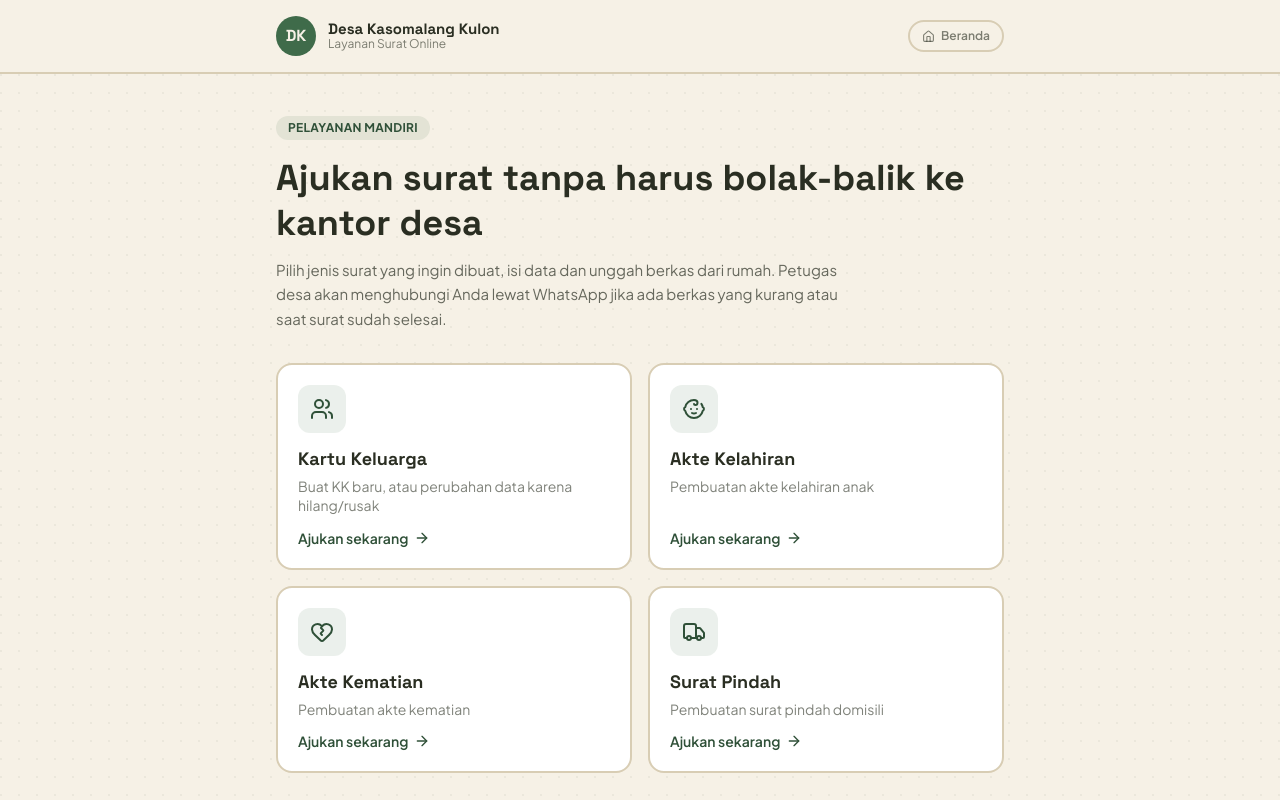
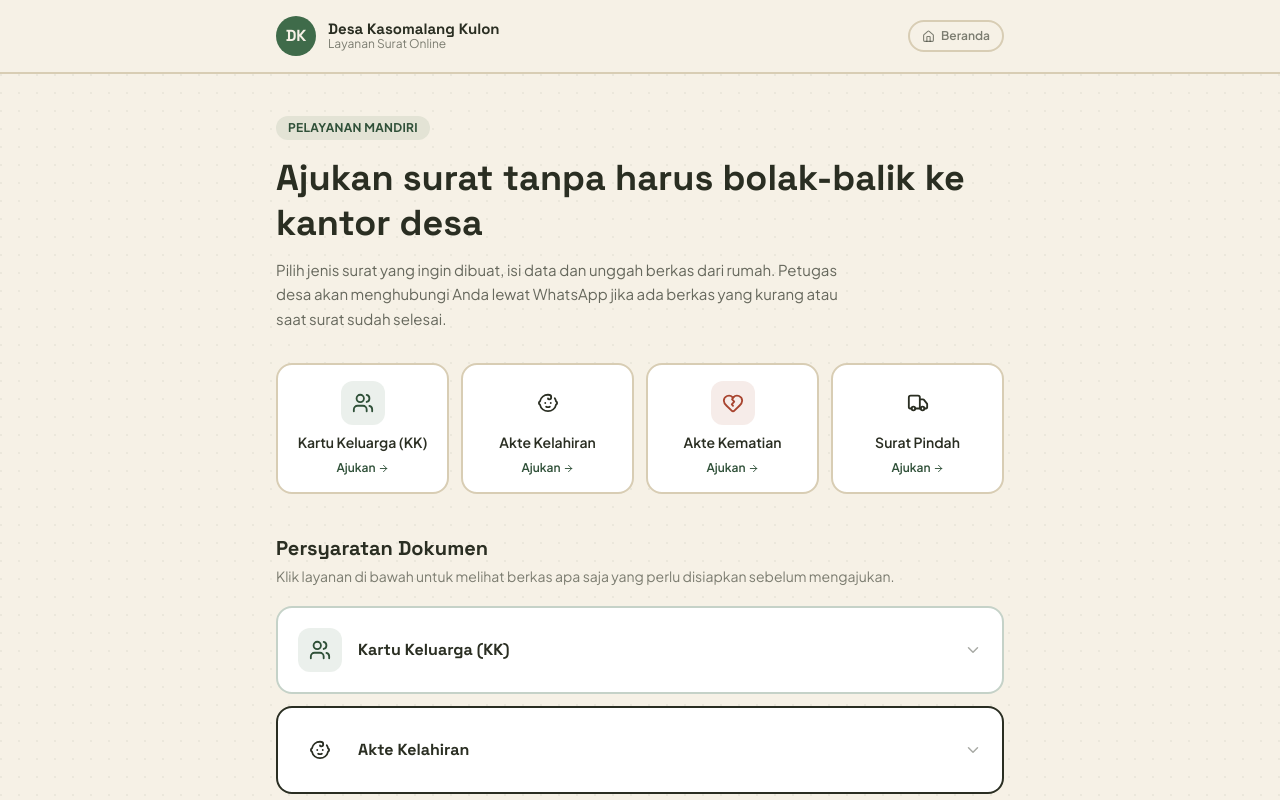
Before and after one commit to xxcode2/disdukdesa, a Next.js app in the folder desa-kasomalang/: page / in a window 1280 px wide. Shown: the top 800 px of the page. Built offline with nearby package versions, Linux system fonts and the light colour scheme.

Commit message:
Update page.tsx

```diff
--- a/desa-kasomalang/src/app/page.tsx
+++ b/desa-kasomalang/src/app/page.tsx
@@ -1,41 +1,214 @@
 import Link from 'next/link';
-import { Users, Baby, HeartCrack, Truck, ArrowRight, MessageCircleMore } from 'lucide-react';
+import { Users, Baby, HeartCrack, Truck, ArrowRight, MessageCircleMore, ChevronDown } from 'lucide-react';
 import { Header } from '@/components/layout/Header';
 import { Footer } from '@/components/layout/Footer';
 
-const layananList = [
+// ──────────────────────────────────────────────
+// DATA PERSYARATAN PER LAYANAN
+// ──────────────────────────────────────────────
+const persyaratan = [
   {
     href: '/ajukan/kk',
     icon: Users,
-    judul: 'Kartu Keluarga',
-    deskripsi: 'Buat KK baru, atau perubahan data karena hilang/rusak',
+    judul: 'Kartu Keluarga (KK)',
+    warna: 'bg-sawah/10 text-sawah-gelap',
+    border: 'border-sawah/30',
+    kategori: [
+      {
+        label: 'KK Baru',
+        dokumen: [
+          'Surat Nikah / Cerai / SPTJM',
+          'Ijasah / Ket. Tidak Punya Ijasah',
+          'Akta Kelahiran / Ket. Lahir',
+          'Form Biodata KK F-1.01 (dari Desa)',
+          'Kartu Keluarga (jika ada)',
+          'Form KK Baru F-1.15 (dari Desa)',
+          'FC KTP',
+          'Surat Ket. Peristiwa Kependudukan',
+          'Form Permohonan Dafduk F-1.02 (dari Desa)',
+        ],
+      },
+      {
+        label: 'Perubahan Data',
+        dokumen: [
+          'Kartu Keluarga Lama / Rusak',
+          'Surat Nikah / Cerai / SPTJM',
+          'Surat Pindah (jika ada)',
+          'Akta Kelahiran / Ket. Lahir',
+          'Surat Kehilangan (jika ada)',
+          'KTP Orang Tua',
+          'KTP Saksi',
+          'KTP Pelapor',
+          'Ket. Lahir Bidan / SPTJM Kelahiran',
+          'Form Kelahiran Capil F-2.01',
+          'FC KTP',
+        ],
+      },
+      {
+        label: 'KK Hilang',
+        dokumen: [
+          'Akta Kelahiran / Ket. Lahir',
+          'Kartu Keluarga (jika ada)',
+          'Surat Kehilangan Kepolisian',
+          'FC KTP',
+        ],
+      },
+      {
+        label: 'KK Rusak',
+        dokumen: [
+          'Akta Kelahiran / Ket. Lahir',
+          'Kartu Keluarga Lama',
+          'KTP Pelapor',
+          'FC KTP',
+        ],
+      },
+    ],
   },
   {
     href: '/ajukan/akte_lahir',
     icon: Baby,
     judul: 'Akte Kelahiran',
-    deskripsi: 'Pembuatan akte kelahiran anak',
+    warna: 'bg-biru/10 text-biru-gelap',
+    border: 'border-biru/30',
+    kategori: [
+      {
+        label: 'Akte Baru',
+        dokumen: [
+          'Surat Nikah / Cerai / SPTJM',
+          'Kartu Keluarga',
+          'KTP Orang Tua',
+          'KTP Saksi',
+          'KTP Pelapor',
+          'Ket. Lahir Bidan / SPTJM Kelahiran',
+          'Form Kelahiran Capil F-2.01 (dari Desa)',
+        ],
+      },
+      {
+        label: 'Perubahan Data',
+        dokumen: [
+          'Kartu Keluarga Lama / Rusak',
+          'Surat Nikah / Cerai / SPTJM',
+          'Surat Pindah (jika ada)',
+          'Akta Kelahiran / Ket. Lahir',
+          'Surat Kehilangan (jika ada)',
+          'KTP Orang Tua',
+          'KTP Saksi',
+          'KTP Pelapor',
+          'Ket. Lahir Bidan / SPTJM Kelahiran',
+          'Form Kelahiran Capil F-2.01',
+          'FC KTP',
+        ],
+      },
+    ],
   },
   {
     href: '/ajukan/akte_mati',
     icon: HeartCrack,
     judul: 'Akte Kematian',
-    deskripsi: 'Pembuatan akte kematian',
+    warna: 'bg-bata/10 text-bata',
+    border: 'border-bata/30',
+    kategori: [
+      {
+        label: 'Persyaratan',
+        dokumen: [
+          'Kartu Keluarga (KK)',
+          'KTP Almarhum/Almarhumah',
+          'KTP Saksi 1',
+          'KTP Saksi 2',
+          'KTP Pelapor',
+          'Formulir Kematian dari Desa',
+          'Surat / Ket. Kematian dari RS atau Desa',
+        ],
+      },
+    ],
   },
   {
     href: '/ajukan/surat_pindah',
     icon: Truck,
     judul: 'Surat Pindah',
-    deskripsi: 'Pembuatan surat pindah domisili',
+    warna: 'bg-emas/10 text-emas-gelap',
+    border: 'border-emas/30',
+    kategori: [
+      {
+        label: 'Persyaratan',
+        dokumen: [
+          'Kartu Keluarga (KK)',
+          'Foto Copy KTP',
+          'Form Perpindahan dari Desa (jika ada)',
+        ],
+      },
+    ],
   },
 ];
 
+// ──────────────────────────────────────────────
+// KOMPONEN ACCORDION PERSYARATAN
+// ──────────────────────────────────────────────
+function KartuPersyaratan({
+  href,
+  icon: Icon,
+  judul,
+  warna,
+  border,
+  kategori,
+}: (typeof persyaratan)[0]) {
+  return (
+    <details className={`group rounded-2xl border-2 ${border} bg-white overflow-hidden`}>
+      <summary className="flex cursor-pointer items-center gap-4 p-5 list-none select-none">
+        <div className={`flex h-11 w-11 items-center justify-center rounded-xl ${warna} shrink-0`}>
+          <Icon size={22} />
+        </div>
+        <span className="font-display font-bold text-tinta text-base flex-1">{judul}</span>
+        <ChevronDown
+          size={18}
+          className="text-tinta/40 shrink-0 transition-transform duration-200 group-open:rotate-180"
+        />
+      </summary>
+
+      <div className="px-5 pb-5 flex flex-col gap-4 border-t-2 border-garis pt-4">
+        {kategori.map((kat) => (
+          <div key={kat.label}>
+            {kategori.length > 1 && (
+              <p className={`text-xs font-bold uppercase tracking-wide mb-2 ${warna.split(' ')[1]}`}>
+                {kat.label}
+              </p>
+            )}
+            <ul className="flex flex-col gap-1.5">
+              {kat.dokumen.map((dok, i) => (
+                <li key={i} className="flex items-start gap-2 text-sm text-tinta/80">
+                  <span className={`mt-0.5 h-4 w-4 rounded-full flex items-center justify-center text-[10px] font-bold shrink-0 ${warna}`}>
+                    {i + 1}
+                  </span>
+                  {dok}
+                </li>
+              ))}
+            </ul>
+          </div>
+        ))}
+
+        <Link
+          href={href}
+          className={`mt-1 inline-flex items-center gap-1.5 text-sm font-semibold rounded-xl px-4 py-2.5 transition-colors ${warna} hover:opacity-80`}
+        >
+          Ajukan Sekarang
+          <ArrowRight size={15} />
+        </Link>
+      </div>
+    </details>
+  );
+}
+
+// ──────────────────────────────────────────────
+// HALAMAN UTAMA
+// ──────────────────────────────────────────────
 export default function HomePage() {
   return (
     <>
       <Header />
       <main className="flex-1 tekstur-kertas">
         <div className="mx-auto max-w-3xl px-5 py-10">
+
+          {/* Hero */}
           <div className="anim-muncul">
             <span className="inline-block rounded-full bg-sawah/10 text-sawah-gelap text-xs font-bold uppercase tracking-wide px-3 py-1 mb-4">
               Pelayanan Mandiri
@@ -50,29 +223,40 @@ export default function HomePage() {
             </p>
           </div>
 
-          <div className="mt-8 grid gap-4 sm:grid-cols-2">
-            {layananList.map(({ href, icon: Icon, judul, deskripsi }, i) => (
+          {/* Pilihan layanan cepat */}
+          <div className="mt-8 grid gap-3 grid-cols-2 sm:grid-cols-4">
+            {persyaratan.map(({ href, icon: Icon, judul, warna }, i) => (
               <Link
                 key={href}
                 href={href}
                 style={{ animationDelay: `${i * 60}ms` }}
-                className="anim-muncul group flex flex-col gap-3 rounded-2xl border-2 border-garis bg-white p-5 transition-all hover:border-sawah hover:shadow-[4px_4px_0_0_var(--sawah)]"
+                className="anim-muncul group flex flex-col items-center gap-2 rounded-2xl border-2 border-garis bg-white p-4 transition-all hover:border-sawah hover:shadow-[3px_3px_0_0_var(--sawah)] text-center"
               >
-                <div className="flex h-12 w-12 items-center justify-center rounded-xl bg-sawah/10 text-sawah-gelap">
-                  <Icon size={24} />
+                <div className={`flex h-11 w-11 items-center justify-center rounded-xl ${warna}`}>
+                  <Icon size={22} />
                 </div>
-                <div>
-                  <h2 className="font-display font-bold text-lg text-tinta">{judul}</h2>
-                  <p className="text-sm text-tinta/60 mt-1 leading-snug">{deskripsi}</p>
-                </div>
-                <span className="mt-auto flex items-center gap-1.5 text-sm font-semibold text-sawah-gelap">
-                  Ajukan sekarang
-                  <ArrowRight size={16} className="transition-transform group-hover:translate-x-1" />
+                <span className="text-sm font-semibold text-tinta leading-snug">{judul}</span>
+                <span className="text-xs text-sawah-gelap font-semibold flex items-center gap-0.5">
+                  Ajukan <ArrowRight size={11} className="transition-transform group-hover:translate-x-0.5" />
                 </span>
               </Link>
             ))}
           </div>
 
+          {/* Persyaratan */}
+          <div className="mt-10 anim-muncul">
+            <h2 className="font-display text-xl font-bold text-tinta mb-1">Persyaratan Dokumen</h2>
+            <p className="text-sm text-tinta/60 mb-5">
+              Klik layanan di bawah untuk melihat berkas apa saja yang perlu disiapkan sebelum mengajukan.
+            </p>
+            <div className="flex flex-col gap-3">
+              {persyaratan.map((item) => (
+                <KartuPersyaratan key={item.href} {...item} />
+              ))}
+            </div>
+          </div>
+
+          {/* Info tiket */}
           <div className="anim-muncul mt-8 flex items-start gap-3 rounded-2xl border-2 border-garis bg-kertas-2 p-5">
             <MessageCircleMore size={22} className="text-sawah-gelap shrink-0 mt-0.5" />
             <p className="text-sm text-tinta/70 leading-relaxed">
@@ -81,6 +265,7 @@ export default function HomePage() {
               kabar selanjutnya.
             </p>
           </div>
+
         </div>
       </main>
       <Footer />
```
